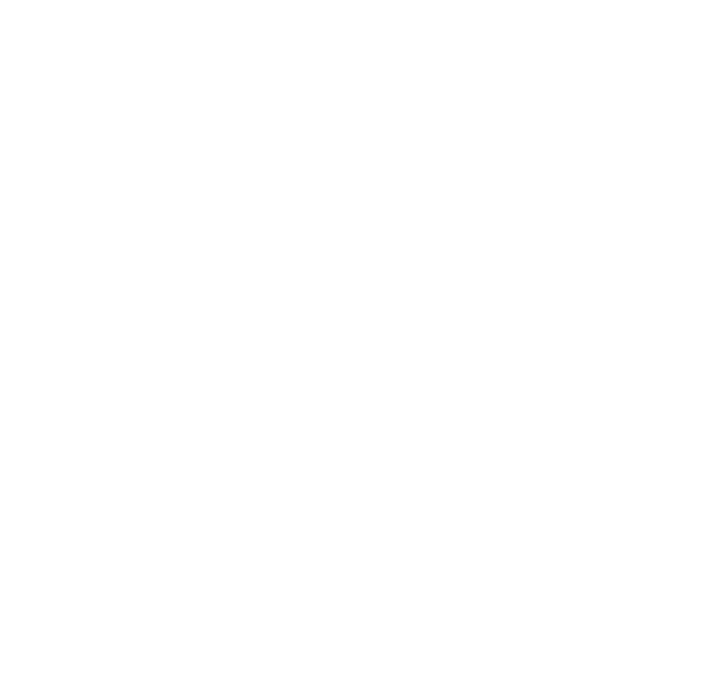
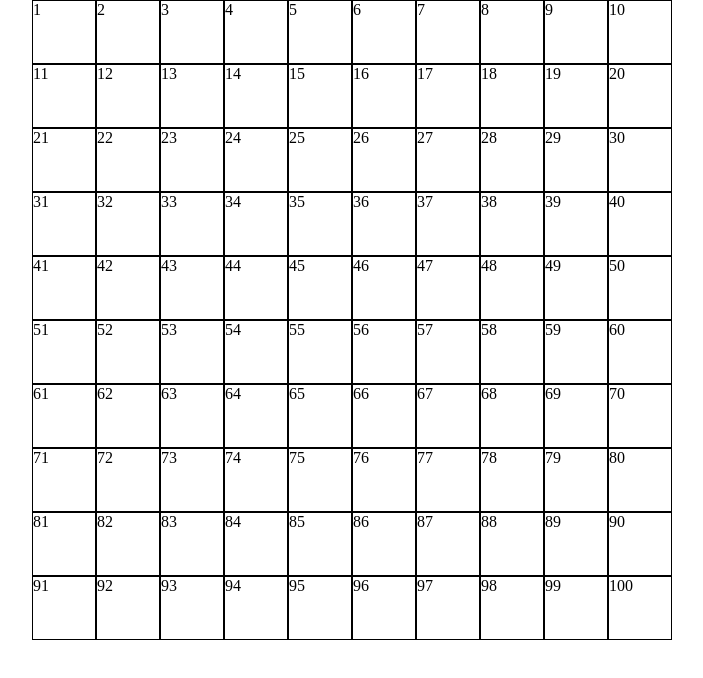
Before and after one commit to Tappobill/js-campominato-grid, a plain HTML site: page index.html in a window 1280 px wide. Shown: the whole page, without its empty margins (288-991 px from the left). Drawn offline with Linux system fonts and the light colour scheme.

Commit message:
Griglia sull'html con stile

```diff
--- a/css/style.css
+++ b/css/style.css
@@ -0,0 +1,24 @@
+* {
+    padding: 0;
+    margin: 0;
+    box-sizing: border-box;
+}
+
+#griglia{
+    display: flex;
+    justify-content: center;
+    align-items: center;
+    flex-wrap: wrap;
+    width: 50%;
+    margin: 0 auto;
+}
+
+.quadrato {
+    border: 1px solid black;
+    width: calc(100%/10);
+    aspect-ratio: 1/1;
+}
+
+.active{
+    background-color: blue;
+}
--- a/index.html
+++ b/index.html
@@ -6,6 +6,7 @@
     <meta http-equiv="X-UA-Compatible" content="IE=edge">
     <meta name="viewport" content="width=device-width, initial-scale=1.0">
     <title>Campo Minato</title>
+    <link rel="stylesheet" href="css/style.css">
 </head>
 
 <body>
--- a/jscript/main.js
+++ b/jscript/main.js
@@ -17,4 +17,6 @@ for (let i = 1; i <= 100; i++) {
         this.classList.toggle("active");
     })
 
+    griglia.append(elementoCorrente);
+
 }
```
